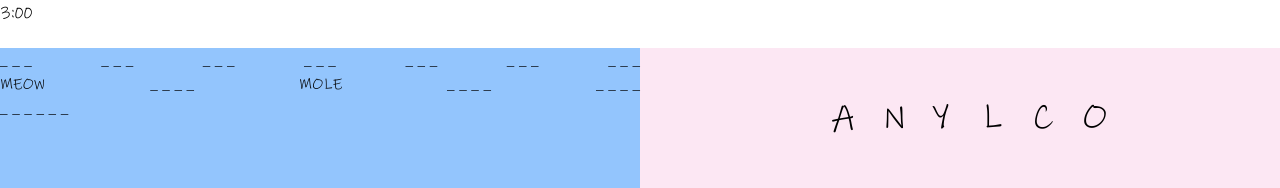
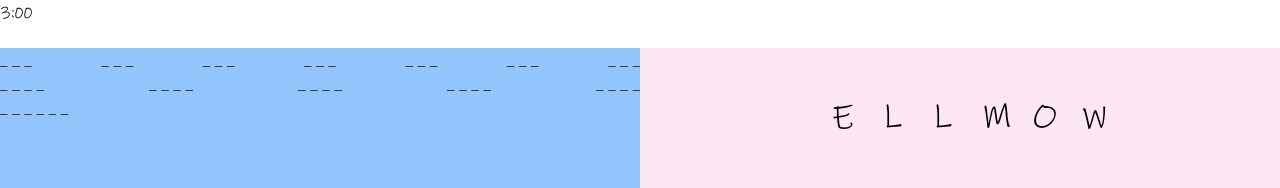
Before and after one commit to swerami/Bully-English-Minigame, a Next.js app: page / in a window 1280 px wide. Shown: the top 188 px of the page. Built offline with nearby package versions, Linux system fonts and the light colour scheme.

Commit message:
fix duplicate puzzle letters bug

```diff
--- a/app/components/Answer.tsx
+++ b/app/components/Answer.tsx
@@ -1,5 +1,6 @@
 "use client";
 
+import ValidateAnswerStore from "../hooks/ValidateAnswer";
 import { ApiResponse } from "../page";
 
 interface Props {
@@ -11,8 +12,6 @@ const Answer = ({ items }: Props) => {
     .slice(0, 1)
     .map((item) => item.Words.split(' '))
     .flat();
-
-  console.log(hiddenWords);
 
   const groupedWords: { [key: string]: string[] } = hiddenWords.reduce(
     (acc, word) => {
@@ -28,7 +27,8 @@ const Answer = ({ items }: Props) => {
     {} as { [key: string]: string[] }
   );
 
-  const ans = ['MEOW', 'FUCK', "SHIT", "MOLE"];
+  const submittedAnswers = ValidateAnswerStore((e) => e.submittedAnswers)
+
 
   return (
     <div className="bg-blue-300 flex flex-col">
@@ -36,7 +36,7 @@ const Answer = ({ items }: Props) => {
         <div key={index} className="flex flex-wrap justify-between gap-2">
           {groupedWords[length].map((word, wordIndex) => (
             <div key={wordIndex} className="">
-              {word.includes(ans.filter((w) => w === word)[0]) ? word : word.replace(/./g, "_ ")}
+              {word.includes(submittedAnswers.filter((w) => w === word.toLocaleUpperCase())[0]) ? word : word.replace(/./g, "_ ")}
             </div>
           ))}
         </div>
--- a/app/components/Question.tsx
+++ b/app/components/Question.tsx
@@ -1,11 +1,46 @@
 "use client";
 
-import React, { useState } from 'react';
+import React, { useEffect, useState } from 'react';
+import { ApiResponse } from '../page';
+import ValidateAnswerStore from '../hooks/ValidateAnswer';
 
-const Question = () => {
-  const letters = ["A", "N", "Y", "L", "C", "O"];
+interface Props {
+  items: ApiResponse;
+}
+
+const Question = ({items}: Props) => {
+  const letters = items.items[0]['Letters Given'].split(' ').map((letter, index, array) => {
+    if (array.indexOf(letter) !== index) {
+      return letter.toLowerCase();
+    }
+    return letter;
+  });
   const [hashmap, setHashmap] = useState(new Map());
   const [chosenLetter, setChosenLetter] = useState<string[]>([]);
+
+  const {setSubmittedAnswers, submittedAnswers} = ValidateAnswerStore()
+
+  let formattedWords = items.items[0].Words.split(' ').map(word => word)
+
+  useEffect(() => {
+    console.log(chosenLetter)
+  }, [chosenLetter])
+
+  function handleSubmit(chosenLetter: string[]) {
+    let submitted = chosenLetter.join('');
+    submitted = submitted.toUpperCase();
+    if(formattedWords.includes(submitted)){
+      console.log('correct');
+      setSubmittedAnswers(submitted)
+      setChosenLetter([]);
+      setHashmap(new Map());
+      console.log('stored', submittedAnswers)
+    } else {
+      console.log('wrong');
+      setChosenLetter([]);
+      setHashmap(new Map());
+    }
+  }
 
   return (
     <div
@@ -23,13 +58,13 @@ const Question = () => {
               left: hashmap.get(index) === letter ? chosenLetter.indexOf(letter) * 50 : index * 50,
               top: hashmap.get(index) === letter ? index + 100 : 50,
             }}
-            className="text-4xl hover:text-yellow-500 cursor-pointer transition-all duration-300"
+            className="text-4xl uppercase hover:text-yellow-500 cursor-pointer transition-all duration-300"
             onClick={() => {
               let newHashMap = new Map(hashmap);
               newHashMap.set(index, letter);
               setChosenLetter([...chosenLetter, letter]);
               setHashmap(newHashMap);
-              console.log(hashmap);
+
             }}
           >
             {letter}
@@ -40,9 +75,7 @@ const Question = () => {
         className="rounded-lg bg-black focus:scale-95
         transition-transform duration-300 text-white py-2 px-4 text-3xl"
         onClick={() => {
-          console.log('answer is:', chosenLetter);
-          setChosenLetter([]);
-          setHashmap(new Map());
+          handleSubmit(chosenLetter);
         }}
       >
         Enter
--- /dev/null
+++ b/app/hooks/ValidateAnswer.ts
@@ -0,0 +1,17 @@
+import { create } from "zustand";
+
+interface ValidateAnswerStore {
+    submittedAnswers: string[],
+    setSubmittedAnswers: (answer: string) => void
+}
+
+const ValidateAnswerStore = create<ValidateAnswerStore>((set) => ({
+    submittedAnswers: [],
+    setSubmittedAnswers: (answer) => {
+        set((state) => ({
+            submittedAnswers: [...state.submittedAnswers, answer]
+        }))
+    }
+}))
+
+export default ValidateAnswerStore;
--- a/app/page.tsx
+++ b/app/page.tsx
@@ -20,15 +20,13 @@ export default async function Home() {
   const file = await fs.readFile(process.cwd() + '/app/classes.json', 'utf8');
   const data: ApiResponse = JSON.parse(file);
 
-  console.log(data);
-
   return (
     <main
       className="flex flex-col gap-6 min-h-screen">
         <Timer />
       <div className="grid grid-rows-2 lg:grid-rows-1 lg:grid-cols-2 bg-pink-100">
         <Answer items={data} />
-        <Question />
+        <Question items={data} />
       </div>
     </main>
   )
```
